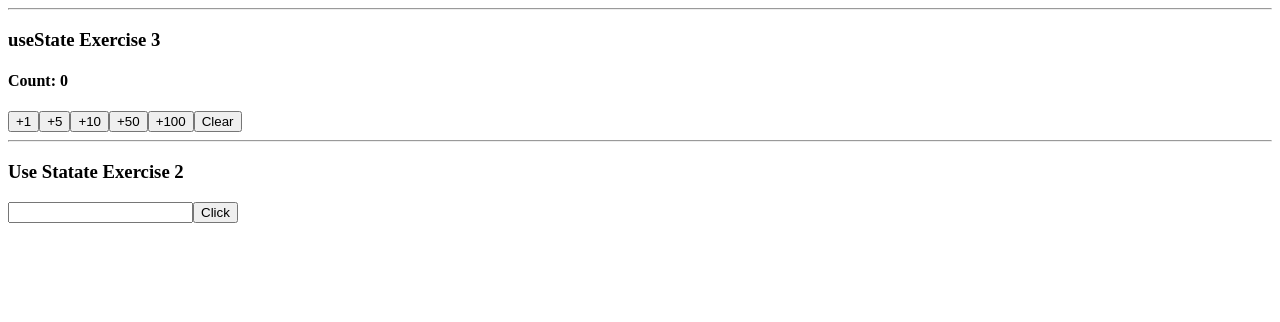
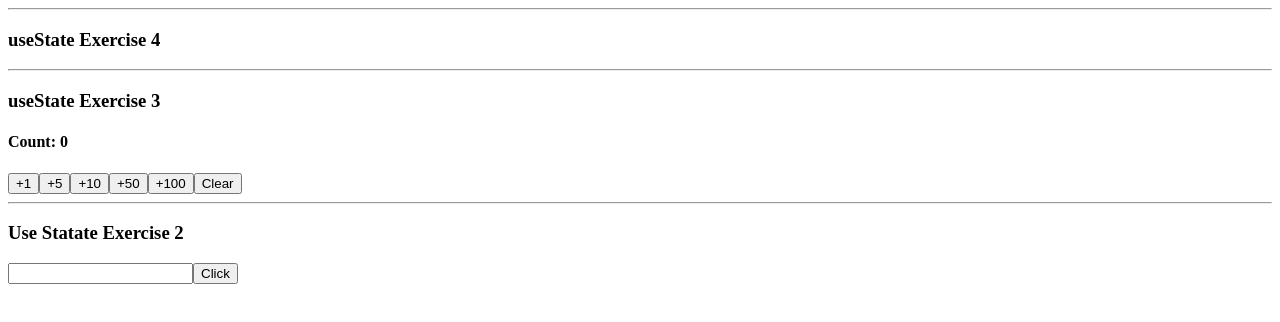
Before and after one commit to Zagaz/test-hooks, a React (Vite) app: page / in a window 1280 px wide. Shown: the top 322 px of the page. Built offline with nearby package versions, Linux system fonts and the light colour scheme.

Commit message:
UseState file created

```diff
--- a/src/App.jsx
+++ b/src/App.jsx
@@ -2,11 +2,13 @@ import React from 'react'
 import './App.css'
 import UseState02 from './Components/UseState02'
 import UseState03 from './Components/UseState03'
+import UseState04 from './Components/UseState04'
 
 
 function App() {
   return(
     <>
+    <UseState04/>
     <UseState03/>
     <UseState02/>
     </>
--- /dev/null
+++ b/src/Components/UseState04.jsx
@@ -0,0 +1,12 @@
+import React from 'react'
+
+const UseState04 = () => {
+  return (
+   <>
+        <hr />
+        <h3>useState Exercise 4</h3>
+   </>
+  )
+}
+
+export default UseState04
```
